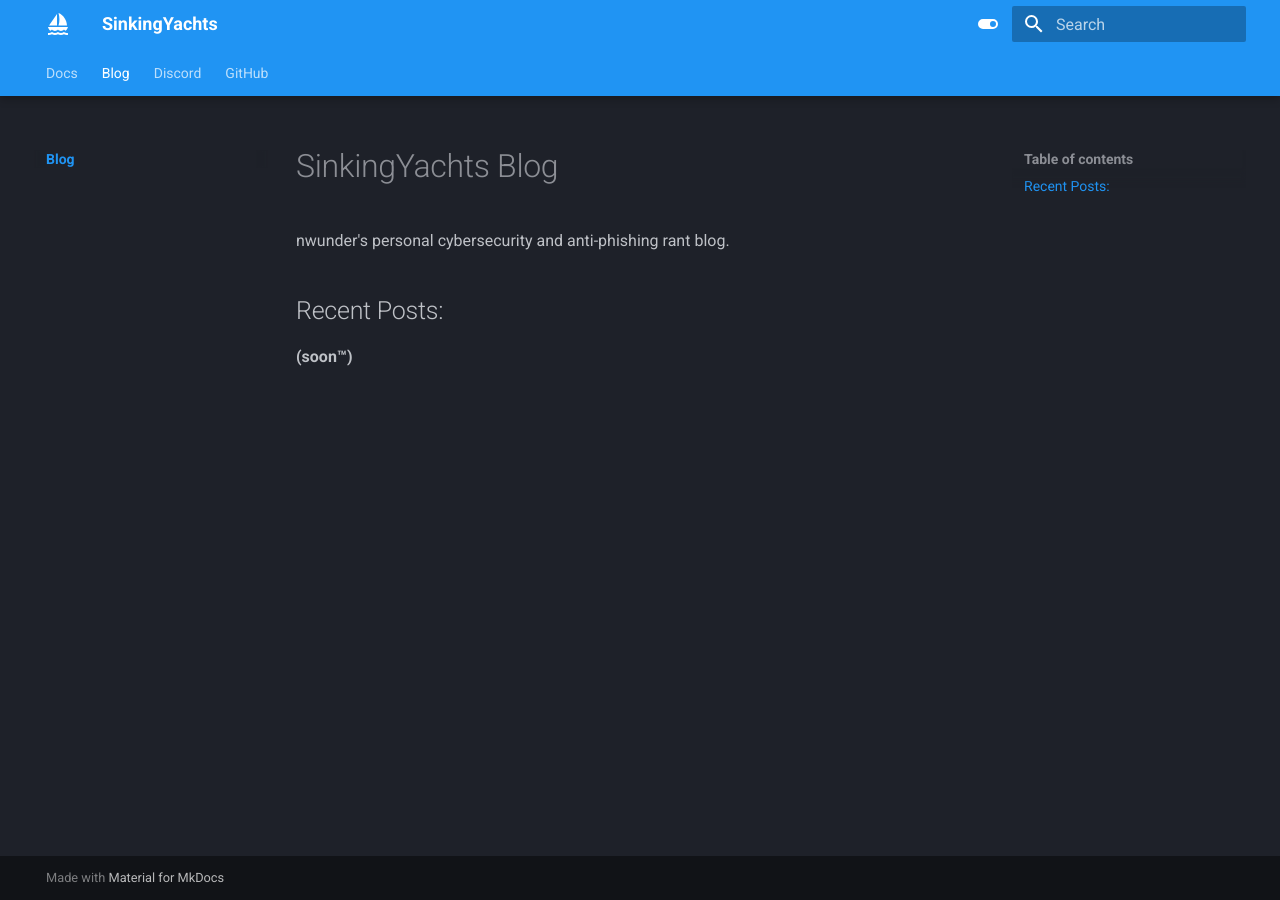
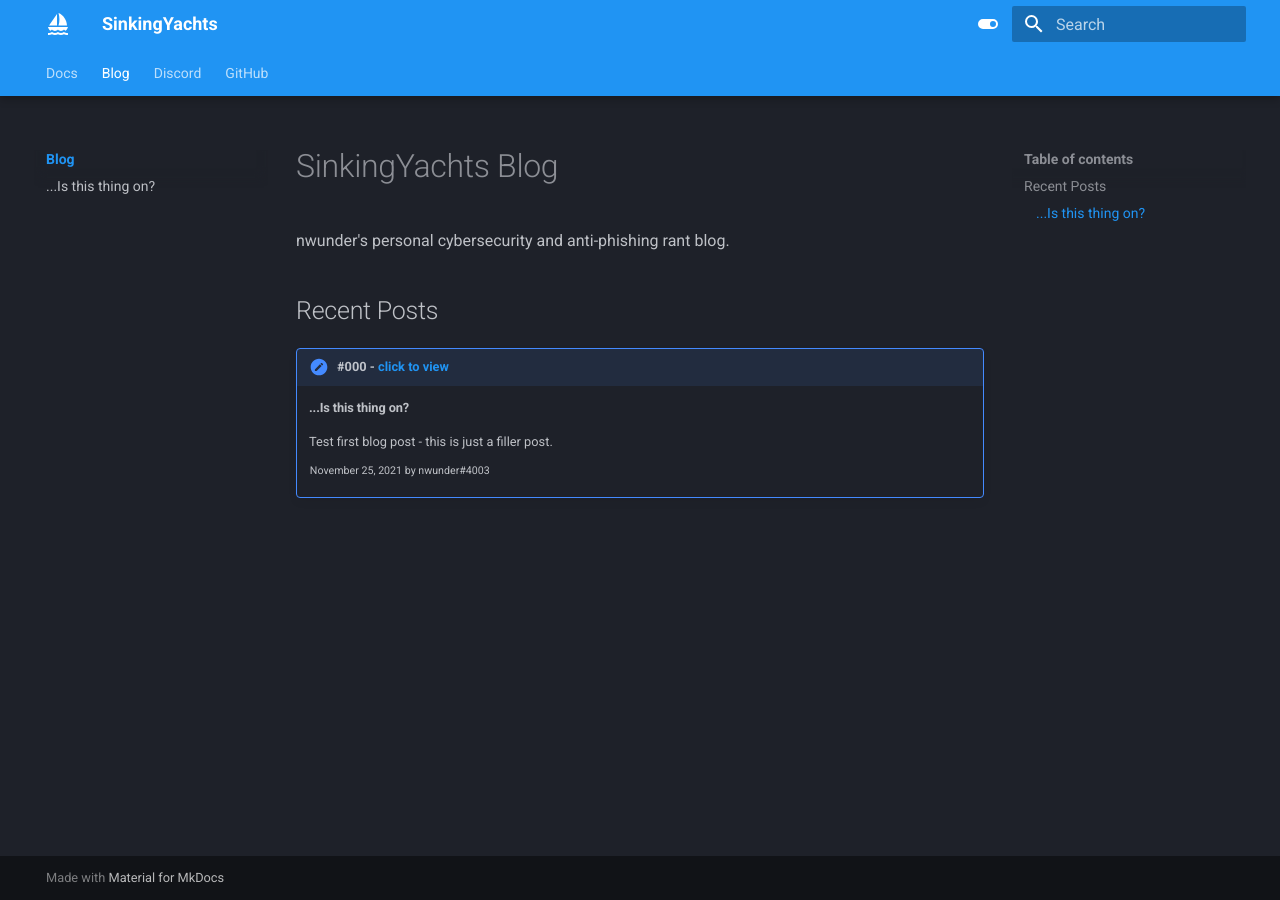
Before and after one commit to SinkingYachts/site, an MkDocs documentation site: the page built from src/blog/index.md, in a window 1280 px wide. Built offline with MkDocs 1.6.1 and Material for MkDocs 9.7.7, drawn with Linux system fonts in a browser that asks for light colours.

Commit message:
blog organization + formatting done? :eyes:

```diff
--- a/mkdocs.yml
+++ b/mkdocs.yml
@@ -6,6 +6,8 @@ docs_dir: src
 
 markdown_extensions:
   - meta
+  - admonition
+  - pymdownx.details
   - pymdownx.emoji:
       emoji_index: !!python/name:materialx.emoji.twemoji
       emoji_generator: !!python/name:materialx.emoji.to_svg
@@ -20,7 +22,7 @@ plugins:
 theme:
   name: material
 
-  favicon: assets/yacht.jpg
+  favicon: assets/img/yacht.jpg
   icon:
     logo: material/sail-boat
 
--- a/src/.pages.yml
+++ b/src/.pages.yml
@@ -2,5 +2,5 @@ nav:
   - Docs: docs
   - ...
   - blog
-  - Discord: https://discord.gg/cT6eQjWW8
+  - Discord: https://discord.gg/cT6eQjWW8H
   - GitHub: https://github.com/SinkingYachts
--- a/src/blog/index.md
+++ b/src/blog/index.md
@@ -6,6 +6,13 @@ title: Blog
 nwunder's personal cybersecurity and anti-phishing rant blog.
 
 
-## Recent Posts:
+## Recent Posts
 
-**(soon™)**
+
+!!! note "#000 - [click to view](./20211125-is-this-thing-on)"
+
+    #### ...Is this thing on?
+
+    Test first blog post - this is just a filler post.
+
+    <sup>November 25, 2021 by nwunder#4003</sup>
```
Also changed, not shown: src/blog/20211125-is-this-thing-on.md (added, +5 -0 lines), src/assets/img/logo.png (renamed from src/assets/logo.png), src/assets/img/yacht.jpg (renamed from src/assets/yacht.jpg).
